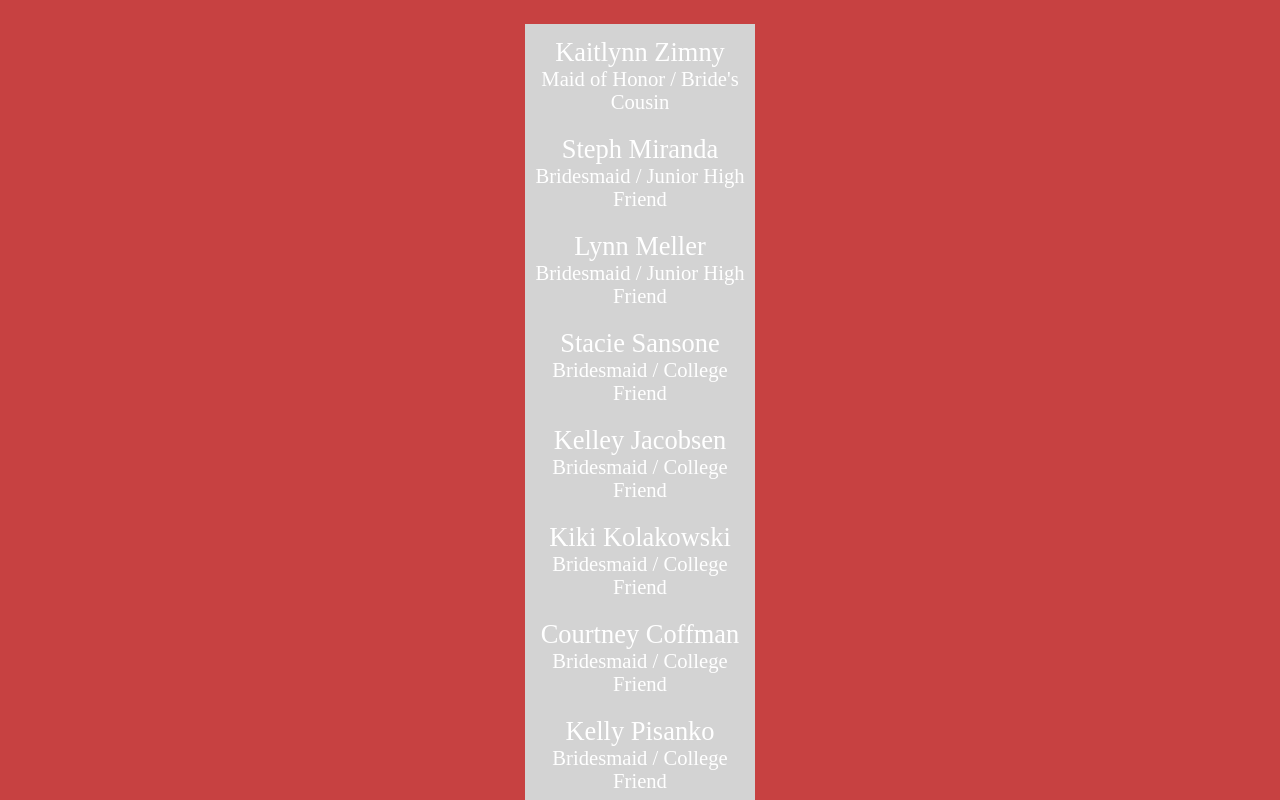
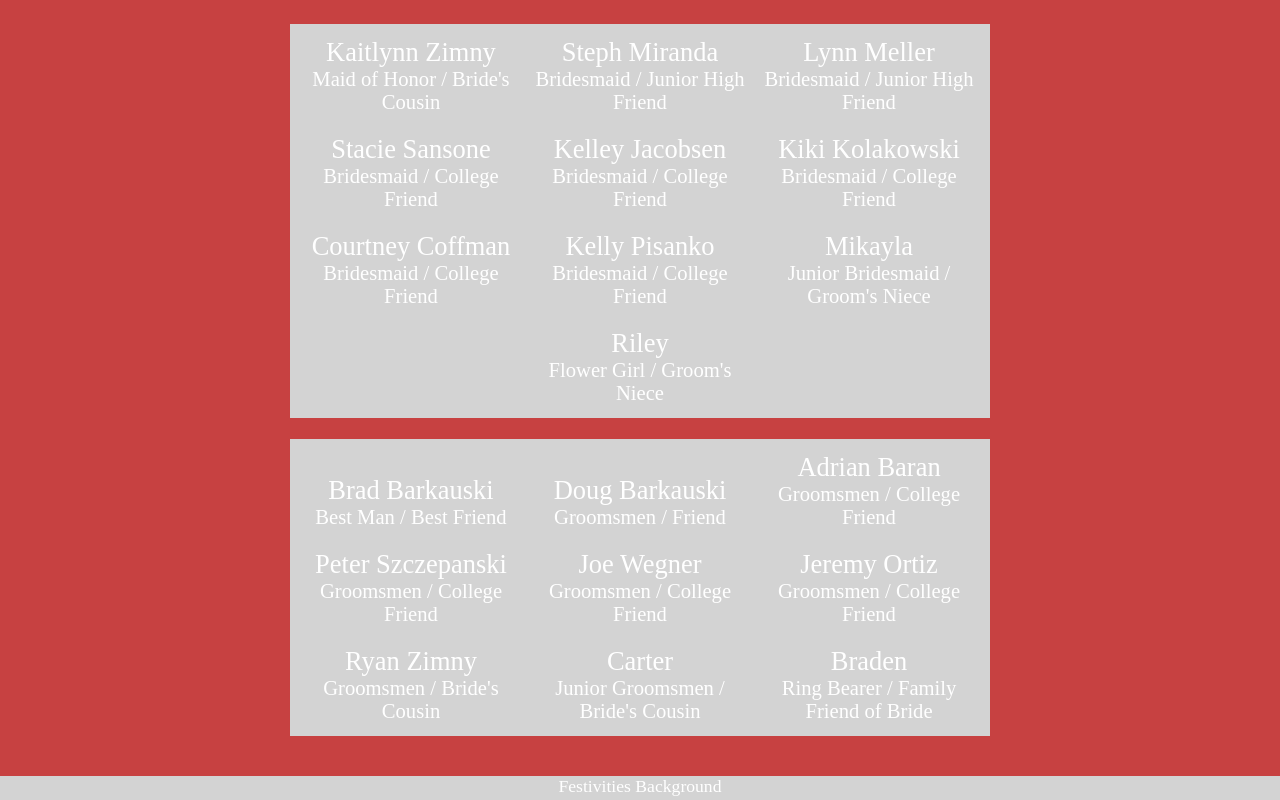
Before and after one commit to jbanass/jojo-wedding, an Angular app: page / in a window 1280 px wide. Shown: the part 2220-3020 px from the top of the page. Built offline with nearby package versions, Linux system fonts and the light colour scheme; a web font is replaced by a local one.

Commit message:
bridal party tablet/desktop

```diff
--- a/src/app/bridal-party/bridal-party.component.css
+++ b/src/app/bridal-party/bridal-party.component.css
@@ -49,3 +49,23 @@
 .groomsmen-list {
   text-align: center;
 }
+
+@media screen and (min-width: 768px) {
+  .bridesmaids-list-container {
+    width: 700px;
+  }
+
+  .bridesmaid-container {
+    width: 33%;
+    display: inline-block;
+  }
+
+  .groomsmen-list-container {
+    width: 700px;
+  }
+
+  .groomsmen-container {
+    width: 33%;
+    display: inline-block;
+  }
+}
```
